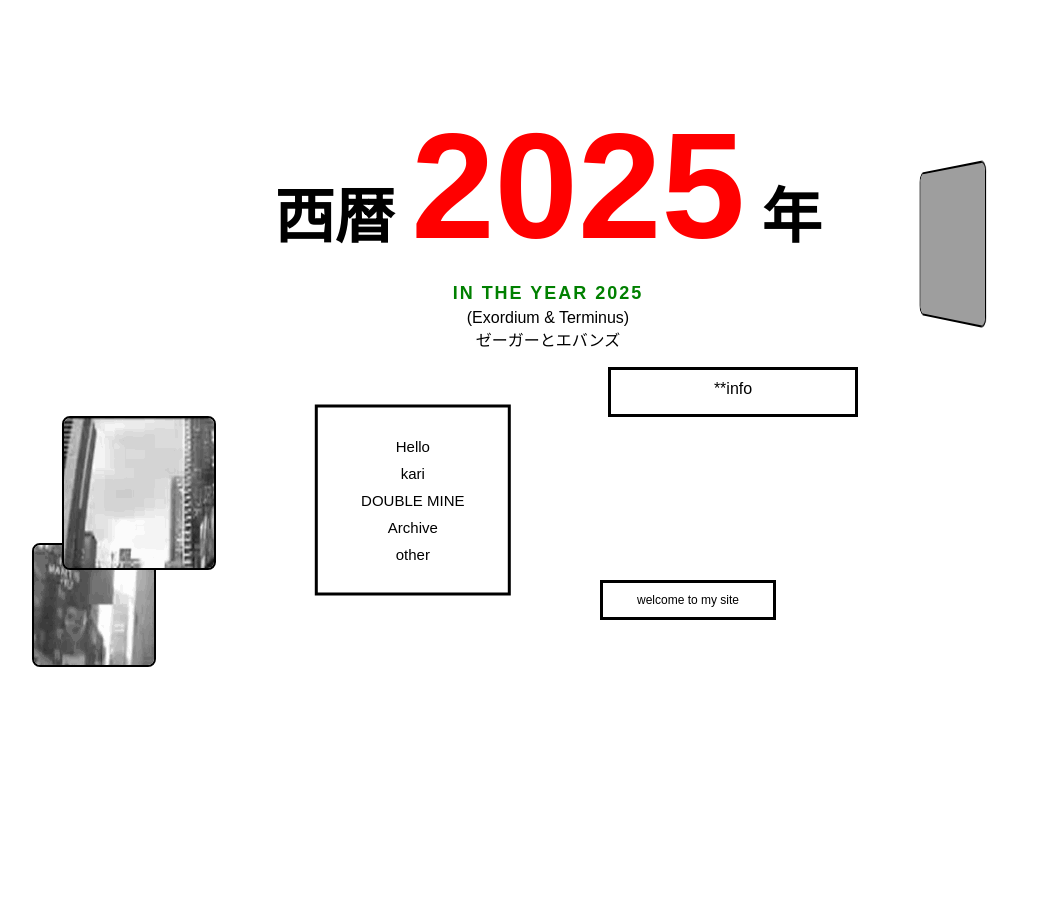
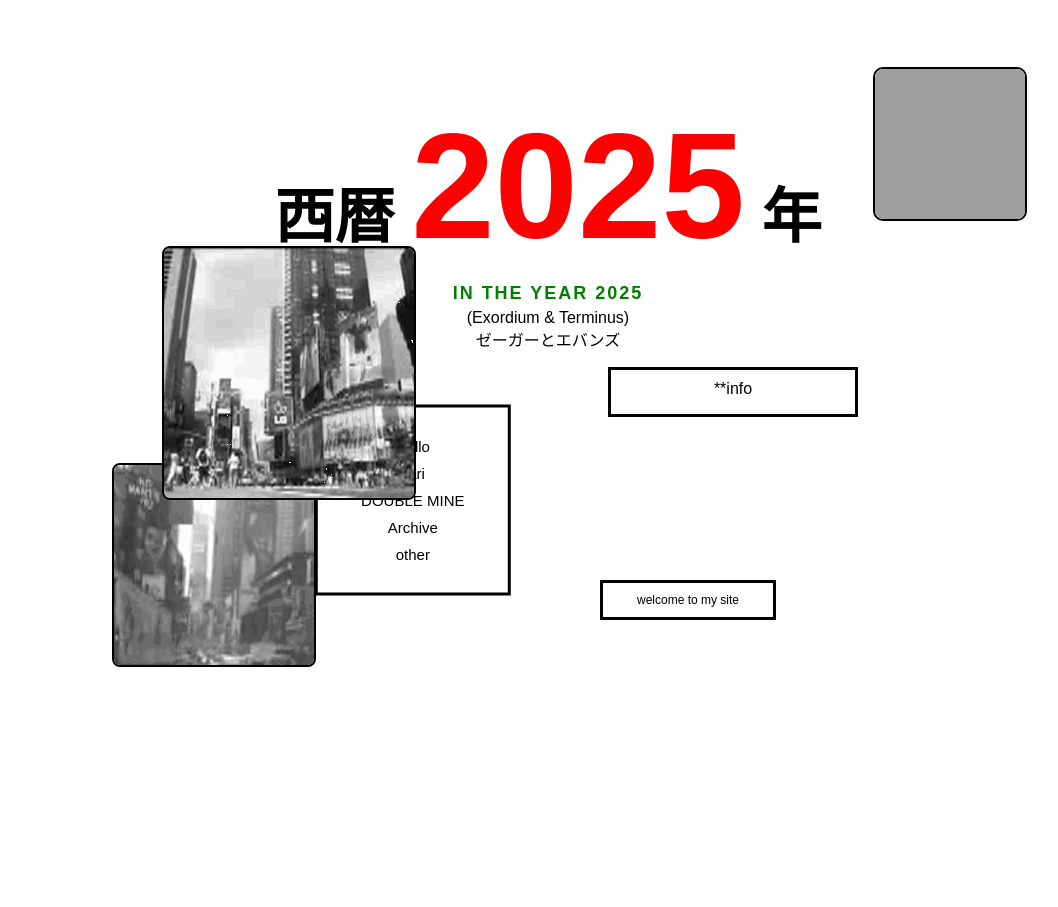
Before and after one commit to taka010116/HTML, a Flask app: page / in a window 1280 px wide. Shown: the top 907 px of the page, without its empty margins (92-1150 px from the left). Before the commit the page ends 667 px from the top, so only its background shows below. Run offline with Flask 2, Linux system fonts and the light colour scheme; some libraries are stand-ins or nearby versions; grey boxes are pictures that could not be loaded.

```diff
--- a/app/templates/index.html
+++ b/app/templates/index.html
@@ -180,8 +180,8 @@
     /* ボックス内にGIFを埋め込む共通クラス */
   .gif-box {
     position: relative;
-    width: 120px;
-    height: 120px;              /* 高さは自由に調整可能 */
+    width: 200px;
+    height: 200px;              /* 高さは自由に調整可能 */
     overflow: hidden;           /* はみ出しを非表示 */
     border-radius: 8px;         /* 角を丸く */
     margin-bottom: 10px;        /* 下のテキストとの余白 */
@@ -191,8 +191,8 @@
 
   .gif-box2 {
     position: relative;
-    width: 150px;
-    height: 150px;              /* 高さは自由に調整可能 */
+    width: 250px;
+    height: 250px;              /* 高さは自由に調整可能 */
     overflow: hidden;           /* はみ出しを非表示 */
     border-radius: 8px;         /* 角を丸く */
     margin-bottom: 10px;        /* 下のテキストとの余白 */
@@ -207,7 +207,7 @@
     transform: translate(100%, -250%);
   }
   .posSky {
-    transform: translate(200%, -100%);
+    transform: translate(150%, -100%);
   }
 
   .rotate-move {
@@ -215,7 +215,7 @@
     width: 150px;
     height: 150px;
     margin: 50px auto;       /* 中央に配置 */
-    transform: translate(400px, -300px); /* X/Y方向に微調整 */
+    transform: translate(400px, -400px); /* X/Y方向に微調整 */
     perspective: 800px;      /* 3D効果用 */
   }
 
@@ -227,7 +227,7 @@
     border-radius: 10px;
     overflow: hidden;
     /* アニメーション */
-    animation: rotateY 5s linear infinite; /* 5秒で1回転 */
+    /* animation: rotateY 5s linear infinite; */ /* 5秒で1回転 */
   }
 
   .rotate-box img {
```
